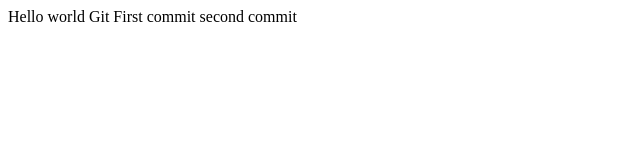
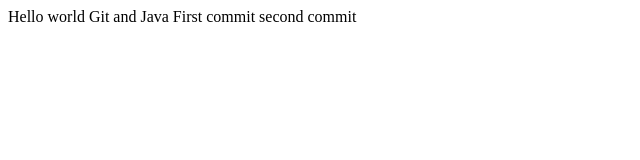
Before and after one commit to Satoshi-Nakahara-hogefuga/tutorial, a plain HTML site: page Git/WebContent/index.html in a window 1280 px wide. Shown: the full height of the page, 0-640 px from the left. Drawn offline with Linux system fonts and the light colour scheme.

Commit message:
[mod]index.html
コンフリクトを発生

```diff
--- a/Git/WebContent/index.html
+++ b/Git/WebContent/index.html
@@ -5,7 +5,7 @@
 <title>Insert title here</title>
 </head>
 <body>
-Hello world Git
+Hello world Git and Java
 First commit
 second commit
 </body>
```
